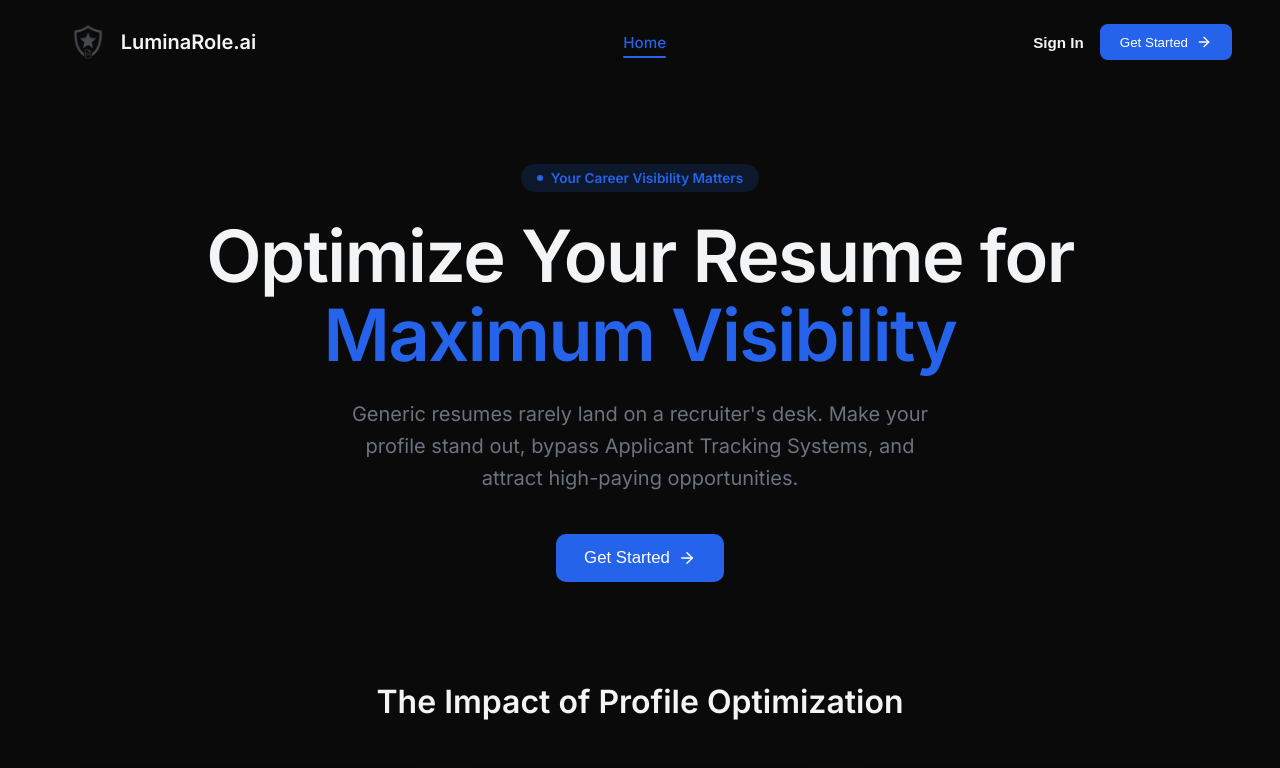
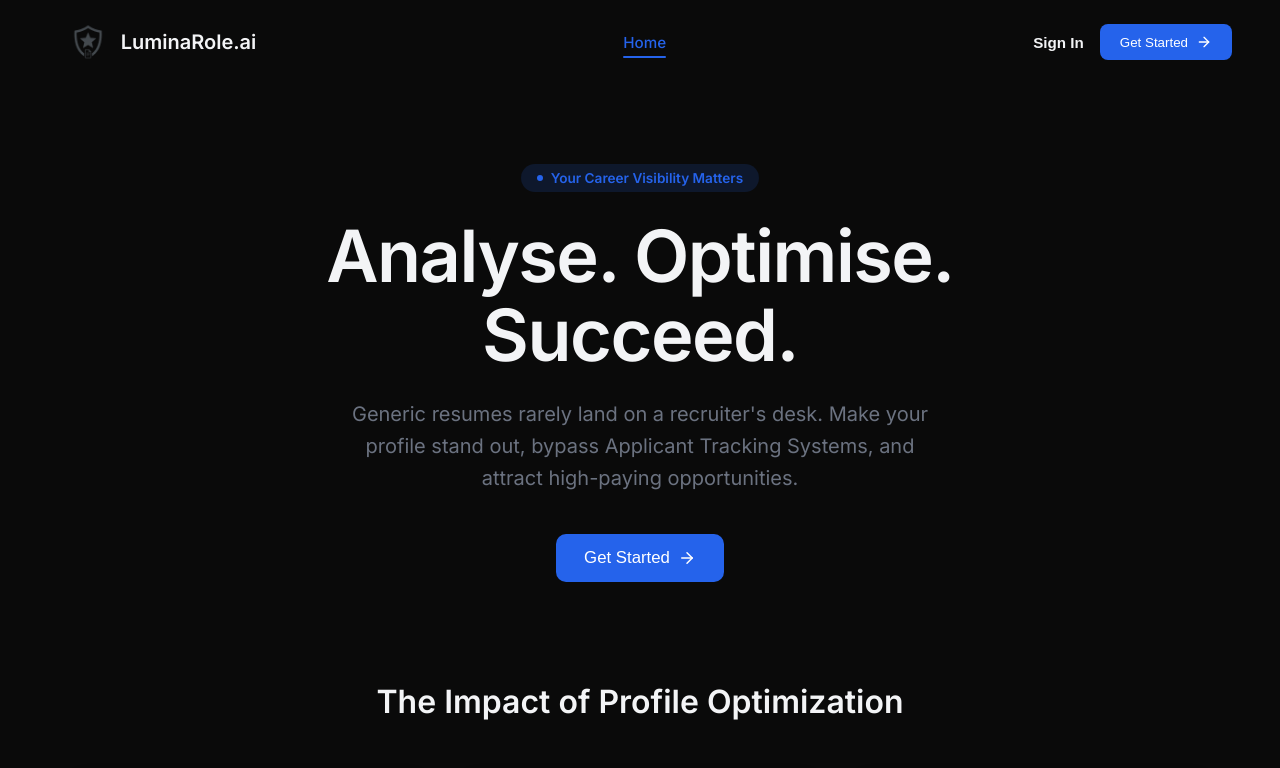
Before and after one commit to Shashank2006offl/ATS-SYS, a React (Vite) app in the folder ATS/frontend/: page / in a window 1280 px wide. Shown: the top 768 px of the page. Built offline with nearby package versions, Linux system fonts and the light colour scheme; no server answers.

Commit message:
content: apply new slogan across the app and landing page

```diff
--- a/ATS/frontend/src/App.jsx
+++ b/ATS/frontend/src/App.jsx
@@ -387,7 +387,7 @@ export default function App() {
             </h1>
           </div>
           <p className="hero__sub">
-            ML-powered ATS scoring + AI qualitative coaching in one pipeline
+            Analyse. Optimise. Succeed.
           </p>
         </div>
 
--- a/ATS/frontend/src/components/LandingPage.jsx
+++ b/ATS/frontend/src/components/LandingPage.jsx
@@ -30,8 +30,7 @@ export default function LandingPage({ onSignIn }) {
             Your Career Visibility Matters
           </div>
           <h1 className="landing-hero__title">
-            Optimize Your Resume for <br/>
-            <span className="text-blue">Maximum Visibility</span>
+            Analyse. Optimise. <span className="hero-highlight">Succeed.</span>
           </h1>
           <p className="landing-hero__subtitle">
             Generic resumes rarely land on a recruiter's desk. Make your profile stand out, bypass Applicant Tracking Systems, and attract high-paying opportunities.
```
